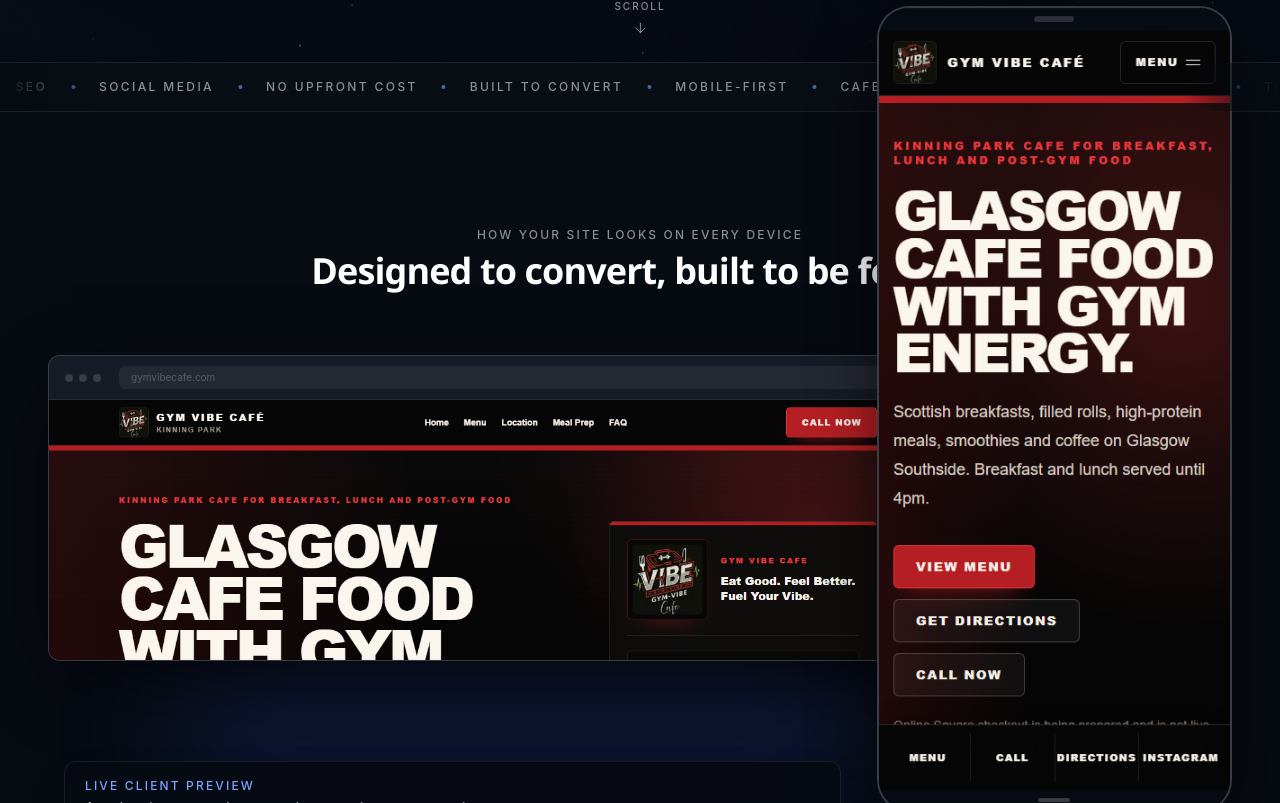
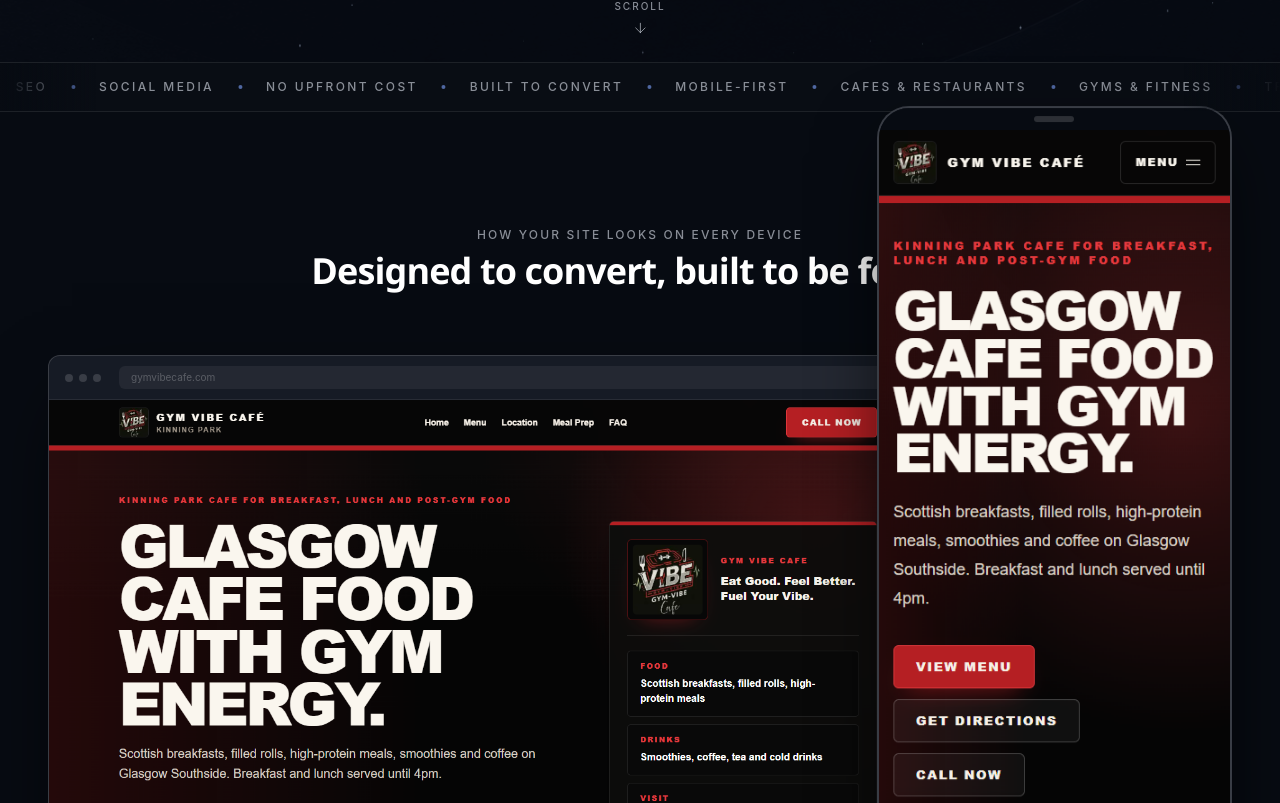
Before and after one commit to DylanP9/Lunamar-Digital, a Next.js app: page / in a window 1280 px wide. Shown: the part 937-1740 px from the top of the page. Built offline with nearby package versions, Linux system fonts and the light colour scheme.

Commit message:
feat: hero redesign + device stack fixes

```diff
--- a/src/components/FloatingDeviceStack.tsx
+++ b/src/components/FloatingDeviceStack.tsx
@@ -14,7 +14,7 @@
   }, []);
 
   return (
-    <div className="relative h-[400px] w-full select-none lg:h-[460px]">
+    <div className="relative h-[480px] w-full select-none lg:h-[560px]">
 
       {/* Ambient glow underneath */}
       <div
@@ -40,17 +40,19 @@
               gymvibecafe.com
             </div>
           </div>
+          {/* Fixed aspect ratio viewport — shows a natural above-fold browser crop */}
+          <div className="aspect-[16/10] w-full overflow-hidden">
             <Image
               src="/images/case-studies/gym-vibe-cafe/homepage.png"
               alt="Gym Vibe Cafe website on desktop"
-            width={900}
-            height={580}
+              width={1440}
+              height={900}
               sizes="40vw"
-            quality={85}
+              quality={90}
               priority
-            className="w-full object-cover object-top"
-            style={{ maxHeight: "260px" }}
+              className="h-full w-full object-cover object-top"
             />
+          </div>
         </div>
       </div>
 
@@ -68,16 +70,19 @@
           <div className="flex justify-center bg-[var(--color-ink)] py-2">
             <div className="h-1.5 w-10 rounded-full bg-white/[0.15]" />
           </div>
+          {/* Phone viewport — natural portrait crop */}
+          <div className="aspect-[390/844] w-full overflow-hidden">
             <Image
               src="/images/case-studies/gym-vibe-cafe/mobile-homepage.png"
               alt="Gym Vibe Cafe website on mobile"
-            width={320}
-            height={640}
+              width={390}
+              height={844}
               sizes="15vw"
-            quality={85}
+              quality={90}
               priority
-            className="w-full object-cover object-top"
+              className="h-full w-full object-cover object-top"
             />
+          </div>
           {/* Phone home bar */}
           <div className="flex justify-center bg-[var(--color-ink)] py-2">
             <div className="h-1 w-8 rounded-full bg-white/[0.2]" />
```
Lines whose indentation alone changed are shown as unchanged.
